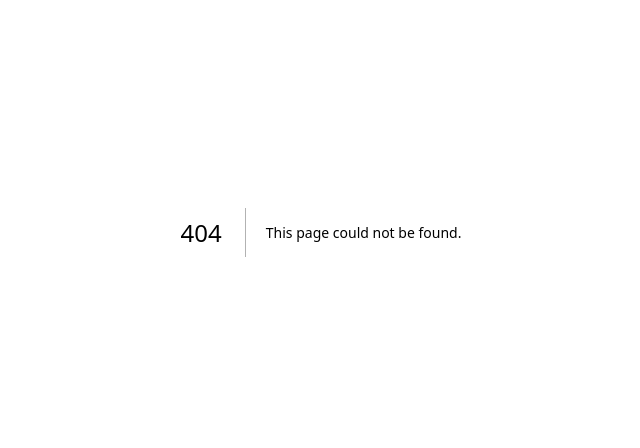
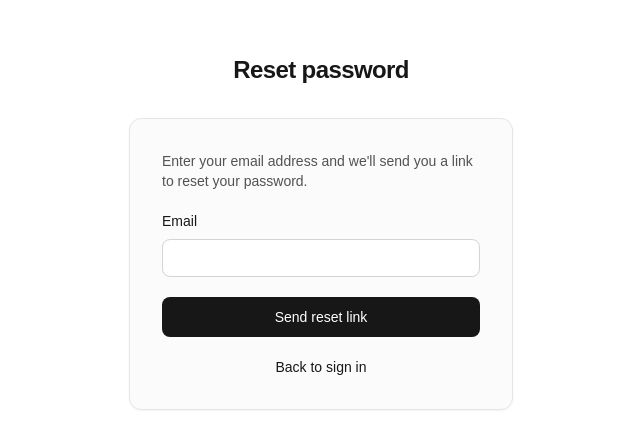
Before and after one commit to jhoggan/wapol, a Next.js app: page /login/forgot-password in a window 1280 px wide. Before the commit this address had no page. Shown: the part 168-616 px from the top of the page, without its empty margins (319-959 px from the left). Built offline with nearby package versions, Linux system fonts and the light colour scheme; no server answers.

Commit message:
added forgot password

```diff
--- /dev/null
+++ b/app/login/forgot-password/forgot-password-form.tsx
@@ -0,0 +1,101 @@
+"use client";
+
+import Link from "next/link";
+import { useState } from "react";
+import { AuthLayout } from "@/components/auth/auth-layout";
+import { createClient } from "@/lib/supabase/client";
+
+export function ForgotPasswordForm() {
+  const [email, setEmail] = useState("");
+  const [error, setError] = useState<string | null>(null);
+  const [loading, setLoading] = useState(false);
+  const [sent, setSent] = useState(false);
+
+  async function handleSubmit(e: React.FormEvent) {
+    e.preventDefault();
+    setError(null);
+    setLoading(true);
+
+    const origin = window.location.origin;
+    const supabase = createClient();
+    const { error: resetError } = await supabase.auth.resetPasswordForEmail(
+      email.trim(),
+      {
+        redirectTo: `${origin}/auth/callback?next=/login/reset-password`,
+      }
+    );
+
+    setLoading(false);
+
+    if (resetError) {
+      setError(resetError.message);
+      return;
+    }
+
+    setSent(true);
+  }
+
+  return (
+    <AuthLayout title="Reset password">
+      {sent ? (
+        <div className="space-y-4 text-center">
+          <p className="text-sm text-neutral-600 dark:text-neutral-400 leading-relaxed">
+            If an account exists for{" "}
+            <span className="font-medium text-neutral-900 dark:text-neutral-100">
+              {email.trim()}
+            </span>
+            , you will receive an email with a link to choose a new password.
+          </p>
+          <Link
+            href="/login"
+            className="inline-block text-sm font-medium text-neutral-900 dark:text-neutral-100 underline-offset-4 hover:underline"
+          >
+            Back to sign in
+          </Link>
+        </div>
+      ) : (
+        <form onSubmit={handleSubmit} className="space-y-5">
+          <p className="text-sm text-neutral-600 dark:text-neutral-400">
+            Enter your email address and we&apos;ll send you a link to reset your
+            password.
+          </p>
+          {error && (
+            <p className="text-sm text-red-600 dark:text-red-400" role="alert">
+              {error}
+            </p>
+          )}
+          <div className="space-y-2">
+            <label htmlFor="forgot-email" className="text-sm font-medium block">
+              Email
+            </label>
+            <input
+              id="forgot-email"
+              name="email"
+              type="email"
+              autoComplete="email"
+              required
+              value={email}
+              onChange={(e) => setEmail(e.target.value)}
+              className="w-full rounded-lg border border-neutral-300 dark:border-neutral-700 bg-white dark:bg-neutral-900 px-3 py-2 text-sm outline-none focus:ring-2 focus:ring-neutral-400 dark:focus:ring-neutral-600"
+            />
+          </div>
+          <button
+            type="submit"
+            disabled={loading}
+            className="w-full rounded-lg bg-neutral-900 dark:bg-neutral-100 text-white dark:text-neutral-900 py-2.5 text-sm font-medium hover:opacity-90 disabled:opacity-50 transition-opacity"
+          >
+            {loading ? "Sending…" : "Send reset link"}
+          </button>
+          <p className="text-center text-sm text-neutral-600 dark:text-neutral-400">
+            <Link
+              href="/login"
+              className="font-medium text-neutral-900 dark:text-neutral-100 underline-offset-4 hover:underline"
+            >
+              Back to sign in
+            </Link>
+          </p>
+        </form>
+      )}
+    </AuthLayout>
+  );
+}
--- /dev/null
+++ b/app/login/forgot-password/page.tsx
@@ -0,0 +1,16 @@
+import { redirect } from "next/navigation";
+import { ForgotPasswordForm } from "./forgot-password-form";
+import { createClient } from "@/lib/supabase/server";
+
+export default async function ForgotPasswordPage() {
+  const supabase = await createClient();
+  const {
+    data: { user },
+  } = await supabase.auth.getUser();
+
+  if (user) {
+    redirect("/dashboard");
+  }
+
+  return <ForgotPasswordForm />;
+}
--- a/app/login/login-form.tsx
+++ b/app/login/login-form.tsx
@@ -9,18 +9,21 @@ import { createClient } from "@/lib/supabase/client";
 type Props = {
   nextPath: string;
   errorMessage?: string;
+  successMessage?: string;
 };
 
-export function LoginForm({ nextPath, errorMessage }: Props) {
+export function LoginForm({ nextPath, errorMessage, successMessage }: Props) {
   const router = useRouter();
   const [email, setEmail] = useState("");
   const [password, setPassword] = useState("");
   const [error, setError] = useState<string | null>(errorMessage ?? null);
+  const [dismissSuccessBanner, setDismissSuccessBanner] = useState(false);
   const [loading, setLoading] = useState(false);
 
   async function handleSubmit(e: React.FormEvent) {
     e.preventDefault();
     setError(null);
+    setDismissSuccessBanner(true);
     setLoading(true);
 
     const supabase = createClient();
@@ -43,6 +46,11 @@ export function LoginForm({ nextPath, errorMessage }: Props) {
   return (
     <AuthLayout title="Sign in">
       <form onSubmit={handleSubmit} className="space-y-5">
+        {successMessage && !dismissSuccessBanner && (
+          <p className="text-sm text-green-700 dark:text-green-400" role="status">
+            {successMessage}
+          </p>
+        )}
         {(error || errorMessage) && (
           <p
             className="text-sm text-red-600 dark:text-red-400"
@@ -67,9 +75,17 @@ export function LoginForm({ nextPath, errorMessage }: Props) {
           />
         </div>
         <div className="space-y-2">
-          <label htmlFor="login-password" className="text-sm font-medium block">
-            Password
-          </label>
+          <div className="flex items-center justify-between gap-2">
+            <label htmlFor="login-password" className="text-sm font-medium">
+              Password
+            </label>
+            <Link
+              href="/login/forgot-password"
+              className="text-sm font-medium text-neutral-600 dark:text-neutral-400 underline-offset-4 hover:underline"
+            >
+              Forgot password?
+            </Link>
+          </div>
           <input
             id="login-password"
             name="password"
--- a/app/login/page.tsx
+++ b/app/login/page.tsx
@@ -18,7 +18,7 @@ function safeNext(path: string | undefined): string {
 export default async function LoginPage({
   searchParams,
 }: {
-  searchParams: Promise<{ error?: string; next?: string }>;
+  searchParams: Promise<{ error?: string; next?: string; message?: string }>;
 }) {
   const supabase = await createClient();
   const {
@@ -33,6 +33,16 @@ export default async function LoginPage({
   const nextPath = safeNext(params.next);
   const errorKey = params.error;
   const errorMessage = errorKey ? errorMessages[errorKey] ?? errorKey : undefined;
+  const successMessage =
+    params.message === "password_updated"
+      ? "Your password was updated. Sign in with your new password."
+      : undefined;
 
-  return <LoginForm nextPath={nextPath} errorMessage={errorMessage} />;
+  return (
+    <LoginForm
+      nextPath={nextPath}
+      errorMessage={errorMessage}
+      successMessage={successMessage}
+    />
+  );
 }
--- /dev/null
+++ b/app/login/reset-password/page.tsx
@@ -0,0 +1,5 @@
+import { ResetPasswordForm } from "./reset-password-form";
+
+export default function ResetPasswordPage() {
+  return <ResetPasswordForm />;
+}
--- /dev/null
+++ b/app/login/reset-password/reset-password-form.tsx
@@ -0,0 +1,136 @@
+"use client";
+
+import Link from "next/link";
+import { useRouter } from "next/navigation";
+import { useEffect, useState } from "react";
+import { AuthLayout } from "@/components/auth/auth-layout";
+import { createClient } from "@/lib/supabase/client";
+
+export function ResetPasswordForm() {
+  const router = useRouter();
+  const [password, setPassword] = useState("");
+  const [confirm, setConfirm] = useState("");
+  const [error, setError] = useState<string | null>(null);
+  const [loading, setLoading] = useState(false);
+  const [checkingSession, setCheckingSession] = useState(true);
+  const [hasSession, setHasSession] = useState(false);
+
+  useEffect(() => {
+    const supabase = createClient();
+    supabase.auth.getUser().then(({ data: { user } }) => {
+      setHasSession(!!user);
+      setCheckingSession(false);
+    });
+  }, []);
+
+  async function handleSubmit(e: React.FormEvent) {
+    e.preventDefault();
+    setError(null);
+
+    if (password.length < 8) {
+      setError("Password must be at least 8 characters.");
+      return;
+    }
+    if (password !== confirm) {
+      setError("Passwords do not match.");
+      return;
+    }
+
+    setLoading(true);
+    const supabase = createClient();
+    const { error: updateError } = await supabase.auth.updateUser({
+      password,
+    });
+
+    if (updateError) {
+      setLoading(false);
+      setError(updateError.message);
+      return;
+    }
+
+    await supabase.auth.signOut();
+    setLoading(false);
+    router.push("/login?message=password_updated");
+    router.refresh();
+  }
+
+  if (checkingSession) {
+    return (
+      <AuthLayout title="New password">
+        <p className="text-sm text-neutral-600 dark:text-neutral-400 text-center">
+          Verifying your link…
+        </p>
+      </AuthLayout>
+    );
+  }
+
+  if (!hasSession) {
+    return (
+      <AuthLayout title="New password">
+        <div className="space-y-4 text-center">
+          <p className="text-sm text-neutral-600 dark:text-neutral-400 leading-relaxed">
+            This reset link is invalid or has expired. Request a new one from
+            the sign-in page.
+          </p>
+          <Link
+            href="/login/forgot-password"
+            className="inline-block text-sm font-medium text-neutral-900 dark:text-neutral-100 underline-offset-4 hover:underline"
+          >
+            Forgot password
+          </Link>
+        </div>
+      </AuthLayout>
+    );
+  }
+
+  return (
+    <AuthLayout title="Choose a new password">
+      <form onSubmit={handleSubmit} className="space-y-5">
+        {error && (
+          <p className="text-sm text-red-600 dark:text-red-400" role="alert">
+            {error}
+          </p>
+        )}
+        <div className="space-y-2">
+          <label htmlFor="new-password" className="text-sm font-medium block">
+            New password
+          </label>
+          <input
+            id="new-password"
+            name="password"
+            type="password"
+            autoComplete="new-password"
+            required
+            minLength={8}
+            value={password}
+            onChange={(e) => setPassword(e.target.value)}
+            className="w-full rounded-lg border border-neutral-300 dark:border-neutral-700 bg-white dark:bg-neutral-900 px-3 py-2 text-sm outline-none focus:ring-2 focus:ring-neutral-400 dark:focus:ring-neutral-600"
+          />
+        </div>
+        <div className="space-y-2">
+          <label htmlFor="confirm-password" className="text-sm font-medium block">
+            Confirm password
+          </label>
+          <input
+            id="confirm-password"
+            name="confirm-password"
+            type="password"
+            autoComplete="new-password"
+            required
+            minLength={8}
+            value={confirm}
+            onChange={(e) => setConfirm(e.target.value)}
+            className="w-full rounded-lg border border-neutral-300 dark:border-neutral-700 bg-white dark:bg-neutral-900 px-3 py-2 text-sm outline-none focus:ring-2 focus:ring-neutral-400 dark:focus:ring-neutral-600"
+          />
+        </div>
+        <button
+          type="submit"
+          disabled={loading}
+          className="w-full rounded-lg bg-neutral-900 dark:bg-neutral-100 text-white dark:text-neutral-900 py-2.5 text-sm font-medium hover:opacity-90 disabled:opacity-50 transition-opacity"
+        >
+          {loading ? "Updating…" : "Update password"}
+        </button>
+      </form>
+    </AuthLayout>
+  );
+}
```
